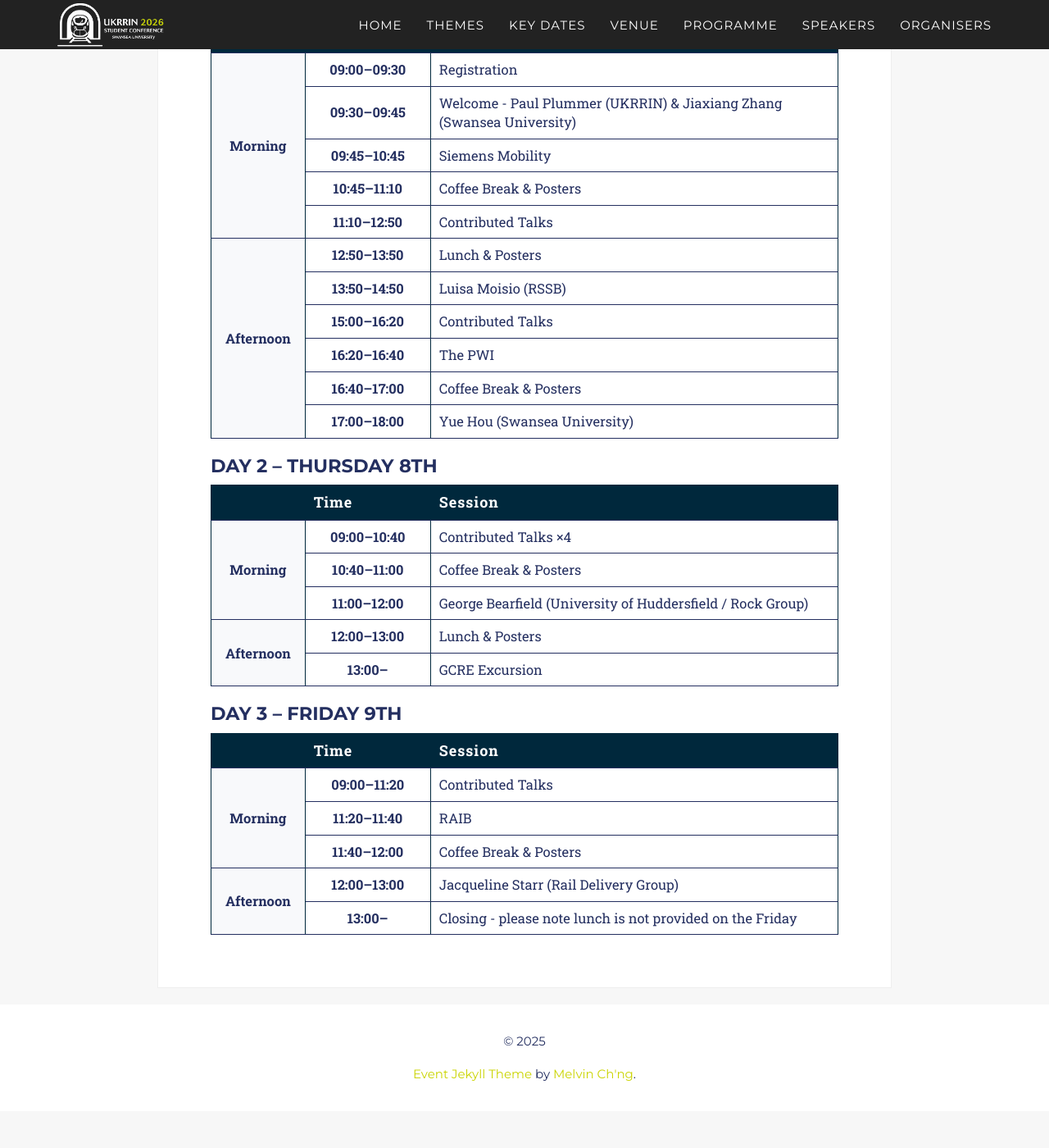
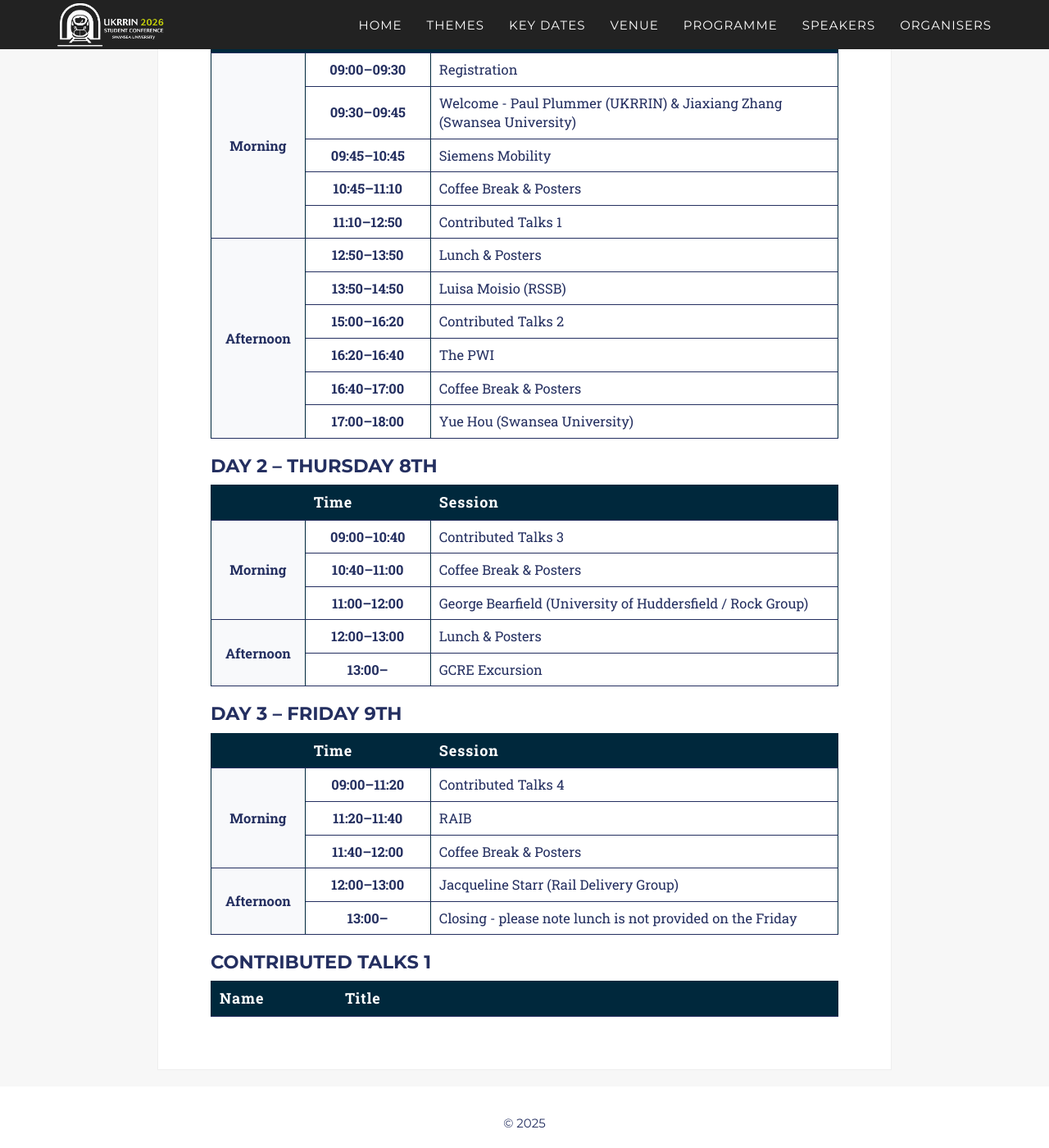
Before and after one commit to ukrrin2026swansea/ukrrin2026swansea.github.io, a Jekyll site: the page built from _2017_pages/programme.html, in a window 1280 px wide and 1400 px high, scrolled down 264 px. Shown: the whole window at 82% size. Built offline with Jekyll 4.4.1, drawn with Linux system fonts in a browser that asks for light colours; some web fonts are replaced; before the commit the page ends 1619 px from its top, so only the background shows below that.

Commit message:
contrubuted talks to schedule

```diff
--- a/_2017_pages/programme.html
+++ b/_2017_pages/programme.html
@@ -133,4 +133,33 @@
         </tbody>
         </table>
 
+    <h2>Contributed Talks 1</h2>
+        <table class="agenda">
+        <thead>
+            <tr>
+            <th style="width:20%;">Name</th>
+            <th>Title</th>
+            </tr>
+        </thead>
+        <tbody>
+            {% assign day3 = site.data.twenty_17.ct1 %}
+            {% assign blocks = "Morning,Afternoon" | split: "," %}
+
+            {% for b in blocks %}
+            {% assign items = day3 | where: "block", b %}
+            {% if items.size > 0 %}
+                {% for item in items %}
+                <tr>
+                    {% if forloop.first %}
+                    <td class="block-col" rowspan="{{ items.size }}"><strong>{{ b }}</strong></td>
+                    {% endif %}
+                    <td class="name"><b>{{ item.time }}</b></td>
+                    <td class="title">{{ item.title }}</td>
+                </tr>
+                {% endfor %}
+            {% endif %}
+            {% endfor %}
+        </tbody>
+        </table>
+
     </div>
--- /dev/null
+++ b/_data/twenty_17/ct1.yml
@@ -0,0 +1,2 @@
+- name: "09:00–11:20"
+  title: "Contributed Talks 4"
--- a/_data/twenty_17/programme_1.yml
+++ b/_data/twenty_17/programme_1.yml
@@ -19,7 +19,7 @@
 
 - block: Morning
   time: "11:10–12:50"
-  title: "Contributed Talks"
+  title: "Contributed Talks 1"
 
 - block: Afternoon
   time: "12:50–13:50"
@@ -31,7 +31,7 @@
 
 - block: Afternoon
   time: "15:00–16:20"
-  title: "Contributed Talks"
+  title: "Contributed Talks 2"
 
 - block: Afternoon
   time: "16:20–16:40"
--- a/_data/twenty_17/programme_2.yml
+++ b/_data/twenty_17/programme_2.yml
@@ -3,7 +3,7 @@
 
 - block: Morning
   time: "09:00–10:40"
-  title: "Contributed Talks ×4"
+  title: "Contributed Talks 3"
 
 - block: Morning
   time: "10:40–11:00"
--- a/_data/twenty_17/programme_3.yml
+++ b/_data/twenty_17/programme_3.yml
@@ -3,7 +3,7 @@
 
 - block: Morning
   time: "09:00–11:20"
-  title: "Contributed Talks"
+  title: "Contributed Talks 4"
 
 - block: Morning
   time: "11:20–11:40"
```
